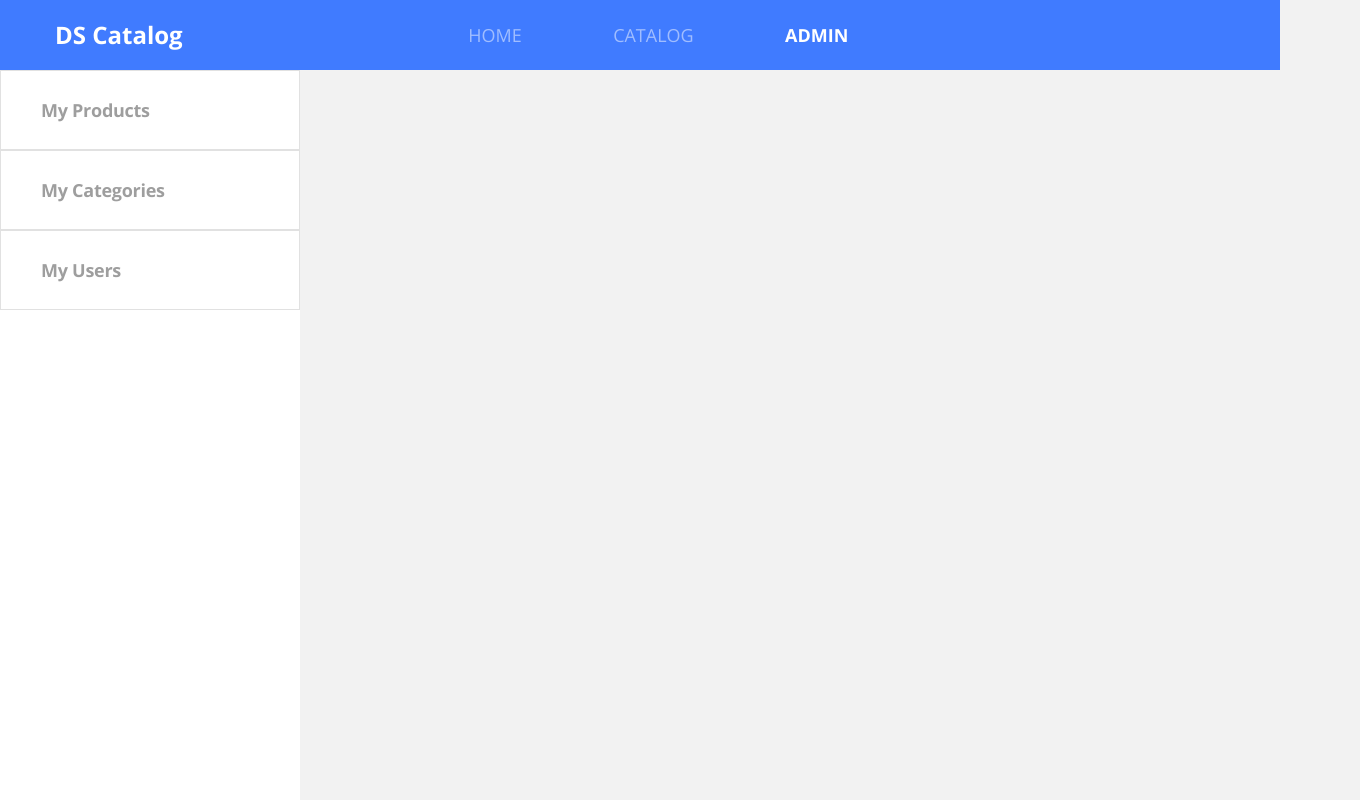
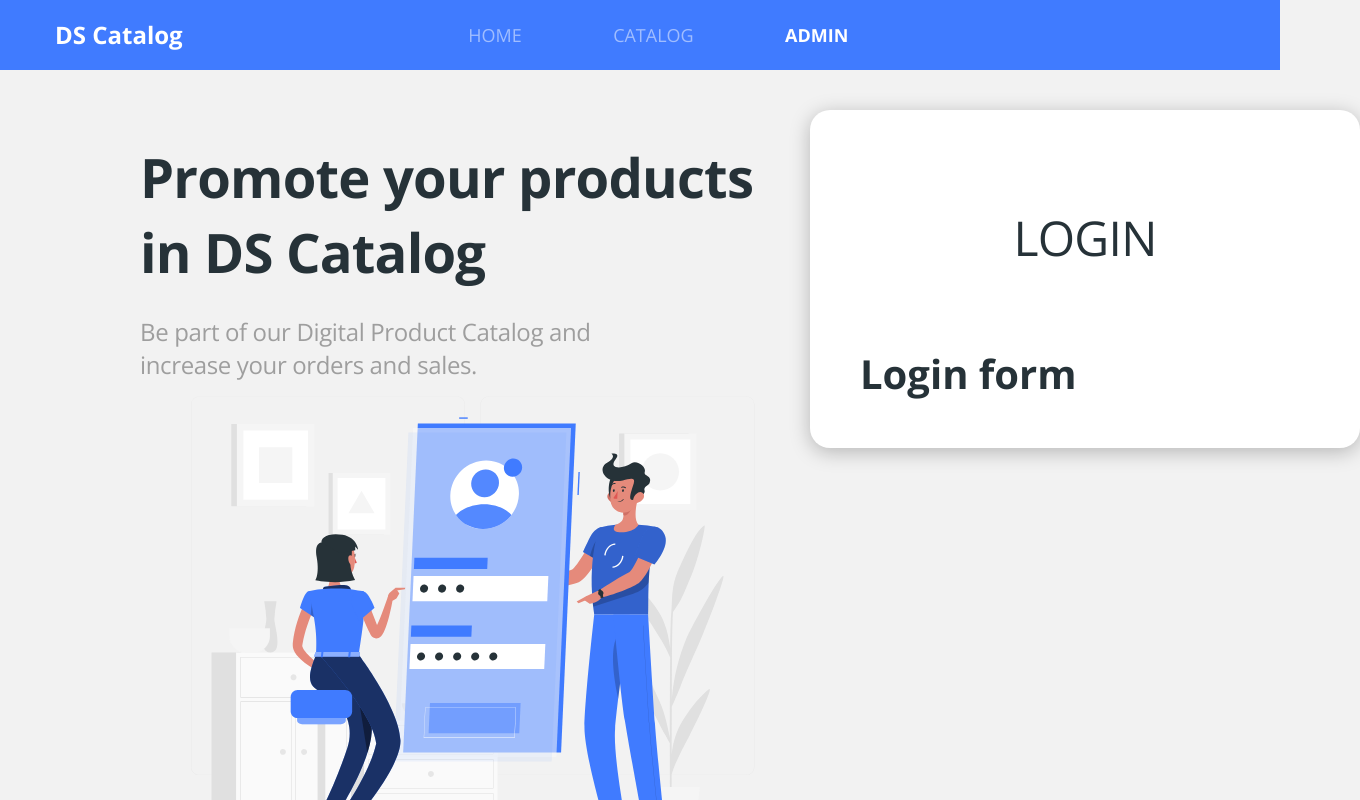
Before and after one commit to rqguzman/dscatalog-bootcamp-devsuperior, a React (Create React App) app in the folder front-web/: page /admin/auth/login in a window 1280 px wide. Shown: the top 800 px of the page, 1360 px wide, since content can reach past the window. Built offline with nearby package versions, Linux system fonts and the light colour scheme.

Commit message:
:sparkles: Fet(Auth) Add auth module

```diff
--- a/front-web/src/Routes.tsx
+++ b/front-web/src/Routes.tsx
@@ -1,7 +1,8 @@
 import React from 'react';
-import { BrowserRouter, Switch, Route, Redirect } from 'react-router-dom';
+import { BrowserRouter, Redirect, Route, Switch } from 'react-router-dom';
 import Navbar from './core/components/Navbar';
 import Admin from './pages/admin';
+import Auth from './pages/auth';
 import Catalog from './pages/catalog';
 import ProductDetails from './pages/catalog/components/productdetails';
 import Home from './pages/home';
@@ -20,6 +21,10 @@ const Routes = () => (
       <Route path="/products/:productId">
         <ProductDetails />
       </Route>
+      <Redirect from="/admin/auth" to="/admin/auth/login" exact/>
+      <Route path="/admin/auth">
+        <Auth />
+      </Route>
       <Redirect from="/admin" to="/admin/products" exact/>
       <Route path="/admin">
         <Admin />
--- /dev/null
+++ b/front-web/src/pages/auth/components/card/index.tsx
@@ -0,0 +1,20 @@
+import React from 'react';
+import './styles.scss';
+
+type Props = {
+    title: string;
+    children: React.ReactNode;
+}
+
+const AuthCard = ({ title, children }: Props) => {
+    return (
+        <div className="card-base auth-card">
+            <h1 className="auth-card-title">
+                {title}
+            </h1>
+            {children}
+        </div>
+    );
+};
+
+export default AuthCard;
--- /dev/null
+++ b/front-web/src/pages/auth/components/card/styles.scss
@@ -0,0 +1,16 @@
+
+.auth-card {
+    width: 550px;
+    border-radius: 20px;
+    padding: 95px 50px 50px;
+}
+
+.auth-card-title {
+    text-transform: uppercase;
+    color: #263238;
+    font-size: 3rem;
+    font-weight: normal;
+    line-height: 65px;
+    text-align: center;
+    letter-spacing: -0.015em;
+}
--- /dev/null
+++ b/front-web/src/pages/auth/components/login/index.tsx
@@ -0,0 +1,17 @@
+import React from 'react';
+import AuthCard from '../card';
+import './styles.scss';
+
+const Login = () => {
+    return (
+        <div>
+            <AuthCard title="login">
+                <form className="login-form">
+                    <h1>Login form</h1>
+                </form>
+            </AuthCard>
+        </div>
+    );
+};
+
+export default Login;
--- /dev/null
+++ b/front-web/src/pages/auth/components/login/styles.scss
@@ -0,0 +1,3 @@
+.login-form {
+    margin-top: 80px;
+}
--- /dev/null
+++ b/front-web/src/pages/auth/index.tsx
@@ -0,0 +1,34 @@
+import React from 'react';
+import { ReactComponent as AuthImage } from 'core/assets/images/auth.svg';
+import { Route, Switch } from 'react-router-dom';
+import Login from './components/login';
+import './styles.scss';
+
+const Auth = () => (
+    <div className="auth-container">
+        <div className="auth-info">
+            <h1 className="auth-info-title">
+                Promote your products <br /> in DS Catalog
+            </h1>
+            <p className="auth-info-subtitle">
+                Be part of our Digital Product Catalog and <br /> increase your orders and sales.
+            </p>
+            <AuthImage />
+        </div>
+        <div className="auth-content">
+            <Switch>
+                <Route path="/admin/auth/login">
+                    <Login />
+                </Route>
+                <Route path="/admin/auth/register">
+                    <h1>Register</h1>
+                </Route>
+                <Route path="/admin/auth/recover">
+                    <h1>Recover</h1>
+                </Route>
+            </Switch>
+        </div>
+    </div>
+);
+
+export default Auth;
--- /dev/null
+++ b/front-web/src/pages/auth/styles.scss
@@ -0,0 +1,23 @@
+.auth-container {
+    display: flex;
+    padding: 40px 40px 100px 140px;
+}
+
+.auth-info {
+
+    .auth-info-title {
+        margin-top: 30px;
+        color: #263238;
+        font-size: 3.4rem;
+        line-height: 75px;
+        letter-spacing: -0.015em;
+    }
+
+    .auth-info-subtitle {
+        margin: 25px 0 15px;
+        color: #9E9E9E;
+        font-size: 1.5rem;
+        line-height: 33px;
+        letter-spacing: -0.015em;
+    }
+}
```
Also changed, not shown: front-web/src/core/assets/images/auth.svg (added).
